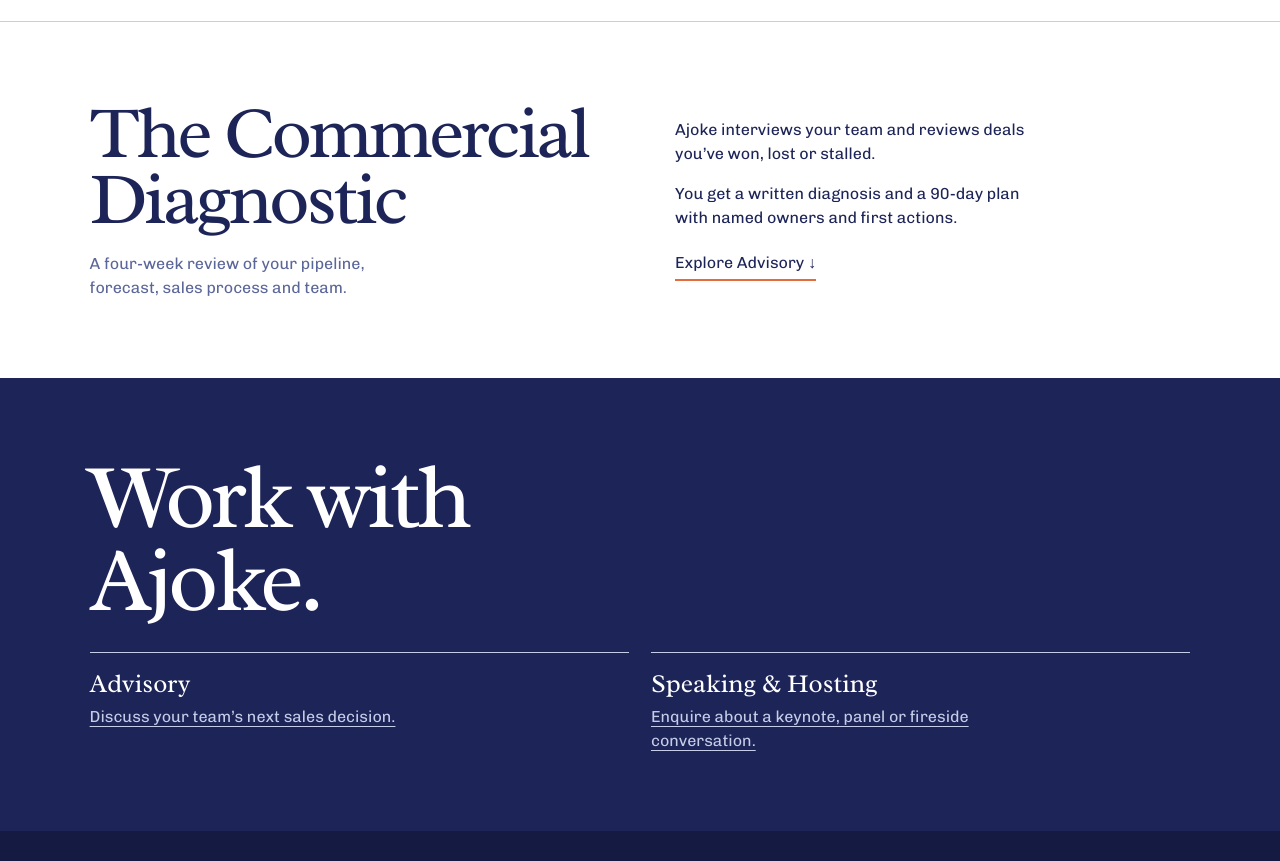
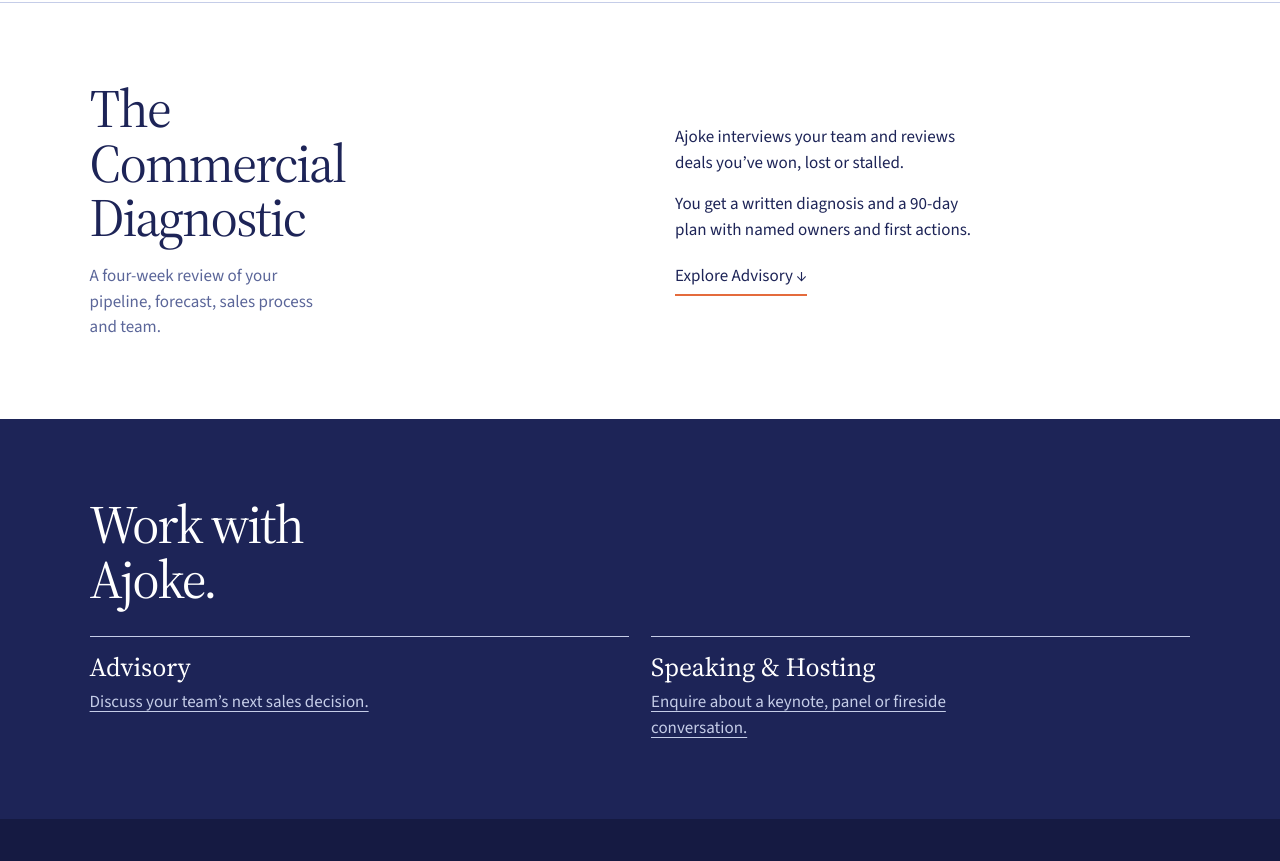
Before and after one commit to jokeogunsola/project-beautiful, a plain HTML site: page index.html in a window 1280 px wide. Shown: the part 757-1618 px from the top of the page. Drawn offline with Linux system fonts and the light colour scheme.

Commit message:
Type: brand fonts on the homepage, one section-heading size, 17px body text
Co-Authored-By: Claude Opus 5.5 <noreply@anthropic.com>

```diff
--- a/assets/redesign/site.css
+++ b/assets/redesign/site.css
@@ -1,38 +1,16 @@
-@font-face {
-  font-family: 'Chivo';
-  font-style: normal;
-  font-weight: 400;
-  font-display: swap;
-  src: url(/assets/redesign/792a9376fb4dec24.ttf) format('truetype');
-}
-@font-face {
-  font-family: 'Chivo';
-  font-style: normal;
-  font-weight: 500;
-  font-display: swap;
-  src: url(/assets/redesign/b696534a0344fb00.ttf) format('truetype');
-}
-@font-face {
-  font-family: 'Radley';
-  font-style: normal;
-  font-weight: 400;
-  font-display: swap;
-  src: url(/assets/redesign/0d9d92716c050083.ttf) format('truetype');
-}
-
 @font-face{font-family:'Source Serif 4';src:url(/assets/redesign/2a24bad466f09b88.woff2) format('woff2');font-weight:400 700;font-display:swap}
 @font-face{font-family:'Source Sans 3';src:url(/assets/redesign/587435ca9d90732b.woff2) format('woff2');font-weight:400 700;font-display:swap}
 
-  #ajoke-homepage-four-week { --ae-paper:#FFFFFF;--ae-ink:#1D2457;--ae-red:#E46B3C;background:var(--ae-paper);color:var(--ae-ink);font:400 15px/1.5 Chivo,sans-serif; }
+  #ajoke-homepage-four-week { --ae-paper:#FFFFFF;--ae-ink:#1D2457;--ae-red:#E46B3C;background:var(--ae-paper);color:var(--ae-ink);font:400 17px/1.5 "Source Sans 3",sans-serif; }
   #ajoke-homepage-four-week * { box-sizing:border-box; }
   #ajoke-homepage-four-week header { display:flex;justify-content:space-between;align-items:center;gap:16px;padding:19px clamp(17px,5%,58px); }
-  #ajoke-homepage-four-week .ae-name { display:flex;align-items:center;gap:9px;white-space:nowrap;font:400 25px/1 Radley,Georgia,serif; }
+  #ajoke-homepage-four-week .ae-name { display:flex;align-items:center;gap:9px;white-space:nowrap;font:400 25px/1 "Source Serif 4",Georgia,serif; }
   #ajoke-homepage-four-week .ae-name img { width:29px;height:29px;object-fit:contain; }
   #ajoke-homepage-four-week .ae-nav { display:flex;gap:clamp(12px,3vw,31px);font-size:12px;text-align:right; }
   #ajoke-homepage-four-week .ae-opening { display:grid;grid-template-columns:1.13fr 1fr;background:var(--ae-ink);color:var(--ae-paper); }
   #ajoke-homepage-four-week .ae-intro { align-self:center;padding:54px clamp(25px,6vw,68px) 61px; }
   #ajoke-homepage-four-week p,#ajoke-homepage-four-week h2,#ajoke-homepage-four-week figure { margin:0; }
-  #ajoke-homepage-four-week h2 { max-width:10ch;color:var(--ae-paper);font:400 clamp(52px,7.5vw,92px)/.9 Radley,Georgia,serif;letter-spacing:-.043em; }
+  #ajoke-homepage-four-week h2 { max-width:10ch;color:var(--ae-paper);font:400 clamp(52px,7.5vw,92px)/.9 "Source Serif 4",Georgia,serif;letter-spacing:-.043em; }
   #ajoke-homepage-four-week .ae-description { max-width:34ch;margin-top:24px; }
   #ajoke-homepage-four-week .ae-cta { display:inline-flex;max-width:100%;align-items:center;gap:13px;margin-top:28px;padding:11px 0 8px;border-bottom:2px solid #E46B3C;color:var(--ae-paper);font-size:13px;font-weight:500; }
   #ajoke-homepage-four-week figure { position:relative;min-height:440px;overflow:hidden; }
@@ -78,11 +56,11 @@
   #ajoke-homepage-four-week .ae-close h2 { color:#FFFFFF !important; }
   #ajoke-homepage-four-week .ae-routes { display:grid; grid-template-columns:1fr 1fr; gap:22px; margin-top:30px; }
   #ajoke-homepage-four-week .ae-routes > div { border-top:1px solid #C5CDE8; padding-top:16px; }
-  #ajoke-homepage-four-week .ae-routes h3 { margin:0 0 7px; font:400 26px/1.15 Radley,Georgia,serif; color:#FFFFFF !important; }
+  #ajoke-homepage-four-week .ae-routes h3 { margin:0 0 7px; font:400 26px/1.15 "Source Serif 4",Georgia,serif; color:#FFFFFF !important; }
   #ajoke-homepage-four-week .ae-routes p { max-width:40ch; color:#C5CDE8 !important; }
   @media(max-width:600px) { #ajoke-homepage-four-week .ae-chapter,#ajoke-homepage-four-week .ae-routes { grid-template-columns:1fr; } }
 
-#ajoke-homepage-four-week h1{margin:0;max-width:10ch;color:white;font:400 clamp(52px,7.5vw,92px)/.9 Radley,Georgia,serif;letter-spacing:-.043em}@media(max-width:660px){#ajoke-homepage-four-week h1{font-size:clamp(44px,11vw,65px)}}
+#ajoke-homepage-four-week h1{margin:0;max-width:10ch;color:white;font:400 clamp(52px,7.5vw,92px)/.9 "Source Serif 4",Georgia,serif;letter-spacing:-.043em}@media(max-width:660px){#ajoke-homepage-four-week h1{font-size:clamp(44px,11vw,65px)}}
 
   #ajoke-advisory-privacy-line { --ink:#1D2457;--mid:#5B6699;--resist:#C5CDE8;--spark:#E46B3C; background:#fff;color:var(--ink);font:400 17px/1.48 "Source Sans 3",Verdana,sans-serif; }
   #ajoke-advisory-privacy-line * { box-sizing:border-box; }
@@ -403,3 +381,8 @@ img,svg{display:block;max-width:100%}
    :not(.x) lifts specificity to match the page-scoped rules above, so this later rule wins. */
 :is(#ajoke-homepage-four-week,#ajoke-advisory-privacy-line,#ajoke-speaking-stage-editorial,#ajoke-about-linkedin) h1:not(.x){font:400 clamp(44px,6.2vw,88px)/.98 "Source Serif 4",Georgia,serif;letter-spacing:-.045em}
 @media(max-width:660px){:is(#ajoke-homepage-four-week,#ajoke-advisory-privacy-line,#ajoke-speaking-stage-editorial,#ajoke-about-linkedin) h1:not(.x){font-size:clamp(36px,9.6vw,52px)}}
+
+/* Section headings share one size across the new pages; the smaller form headings stay at their own shared size */
+:is(#ajoke-homepage-four-week .ae-chapter,#ajoke-homepage-four-week .ae-close,#ajoke-advisory-privacy-line .aa-work,#ajoke-advisory-privacy-line .aa-next) h2:not(.x){font:400 clamp(34px,4.2vw,56px)/1.02 "Source Serif 4",Georgia,serif;letter-spacing:-.035em}
+/* Body text: 17px on every new page */
+#ajoke-homepage-four-week{font-size:17px}
```
Also changed, not shown: assets/redesign/0d9d92716c050083.ttf (deleted), assets/redesign/792a9376fb4dec24.ttf (deleted), assets/redesign/b696534a0344fb00.ttf (deleted).
